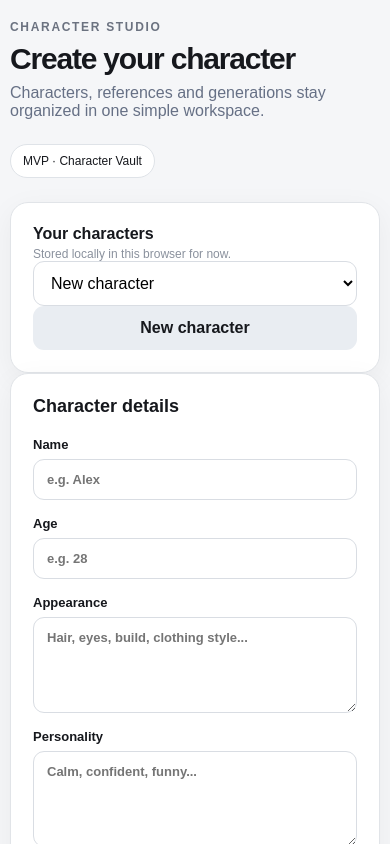
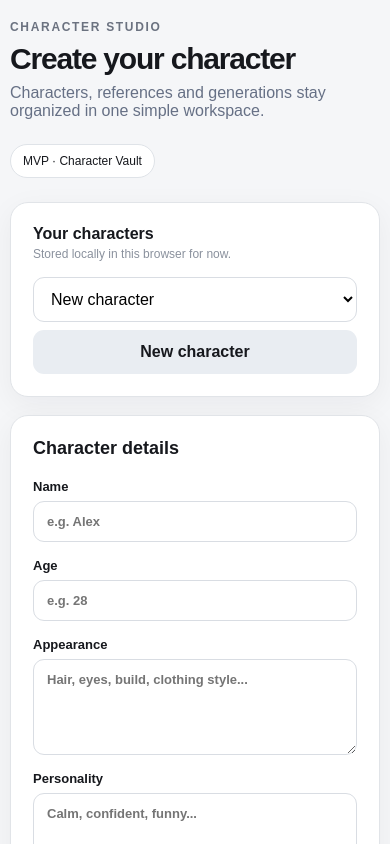
Before and after one commit to freemonkeyyourlife-lab/character-studio, a Next.js app: page / in a window 390 px wide. Shown: the top 844 px of the page. Built offline with nearby package versions, Linux system fonts and the light colour scheme.

Commit message:
Style persistent character toolbar

```diff
--- a/app/globals.css
+++ b/app/globals.css
@@ -66,3 +66,13 @@ input:focus, textarea:focus, select:focus { border-color: #7b8494; }
 @media (max-width: 760px) {
   .vaultGrid { grid-template-columns: 1fr; }
 }
+
+.toolbar { margin-bottom: 18px; display: flex; align-items: center; justify-content: space-between; gap: 16px; }
+.toolbarActions { display: flex; gap: 8px; align-items: center; min-width: min(100%, 430px); }
+.toolbarActions select { min-width: 210px; }
+.smallButton { width: auto; white-space: nowrap; }
+@media (max-width: 760px) {
+  .toolbar { align-items: stretch; flex-direction: column; }
+  .toolbarActions { flex-direction: column; }
+  .toolbarActions select, .smallButton { width: 100%; }
+}
```
